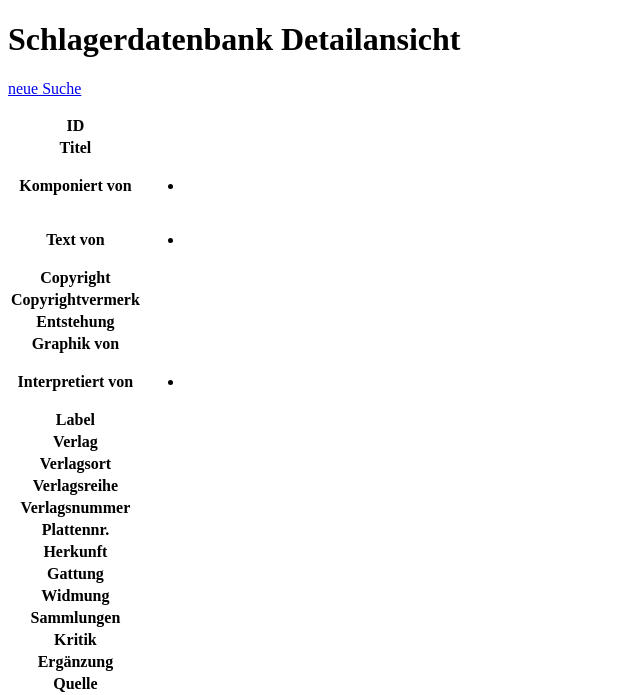
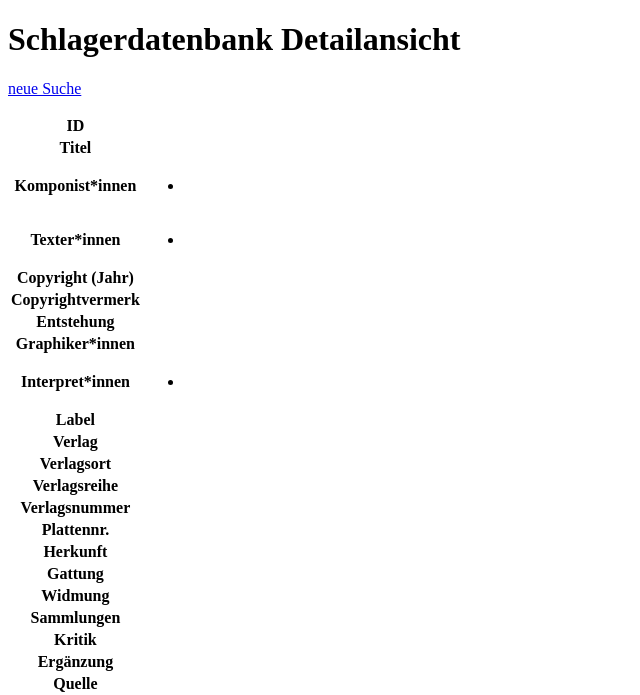
Before and after one commit to sesogr/mksdb, a PHP site: template web/pages/detail.php in a window 1280 px wide. Shown: the top 695 px of the page, without its empty margins (0-640 px from the left). Run offline with PHP 8.4, Linux system fonts and the light colour scheme; the template is opened without the code that fills it: most values are stand-ins (such as "Sample title", 1, 10 or a date in 2020); data that the repository does not hold is empty.

Commit message:
Change detail fields according to KSD-T-5

```diff
--- a/web/pages/detail.php
+++ b/web/pages/detail.php
@@ -17,7 +17,7 @@
                 */?>
                 <tr><th>ID</th><td><?php out($song->id)?></td></tr>
                 <tr><th>Titel</th><td><?php out($song->name)?></td></tr>
-                <tr><th>Komponiert von</th><td>
+                <tr><th>Komponist*innen</th><td>
                     <ul>
                         <?php foreach($song->composers as $composer):?>
                             <?php /*
@@ -30,14 +30,14 @@
                         <?php endforeach?>
                     </ul>
                 </td></tr>
-                <tr><th>Text von</th><td>
+                <tr><th>Texter*innen</th><td>
                     <ul>
                         <?php foreach($song->writers as $writer):?>
                             <li><?php out('%s%s', $writer->person->name, $writer->annotation)?></li>
                         <?php endforeach?>
                     </ul>
                 </td></tr>
-                <tr><th>Copyright</th><td><?php out($song->copyright_year)?></td></tr>
+                <tr><th>Copyright (Jahr)</th><td><?php out($song->copyright_year)?></td></tr>
                 <?php if ($song->copyright_remark):?><tr><th>Copyrightvermerk</th><td><?php out($song->copyright_remark)?></td></tr><?php endif?>
                 <tr><th>Entstehung</th><td><?php out($song->created_on)?></td></tr>
                 <?php /*
@@ -45,8 +45,8 @@
                     Sobald mehrere gepflegt werden, sollte hier foreach benutzt werden, statt auf Index 0 zuzugreifen.
                     Auch nachfolgend gibt es mehrere Unterobjekte, die bisher nur einzeln auftreten und daher per Index 0 angesprochen werden
                 */?>
-                <tr><th>Graphik von</th><td><?php out('%s%s', $song->coverArtists[0]->person->name, $song->coverArtists[0]->annotation)?></td></tr>
-                <tr><th>Interpretiert von</th><td>
+                <tr><th>Graphiker*innen</th><td><?php out('%s%s', $song->coverArtists[0]->person->name, $song->coverArtists[0]->annotation)?></td></tr>
+                <tr><th>Interpret*innen</th><td>
                     <ul>
                         <?php foreach($song->performers as $performer):?>
                             <li><?php out('%s%s', $performer->person->name, $performer->annotation)?></li>
```
